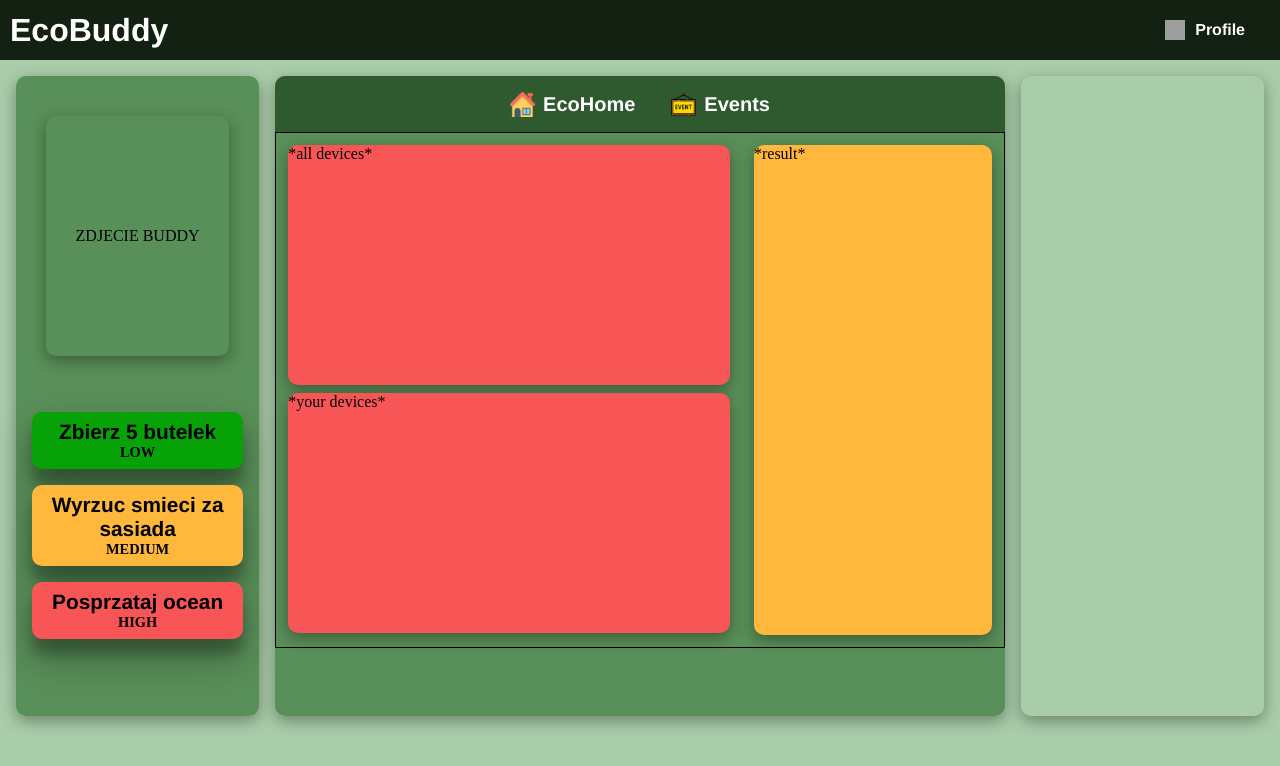
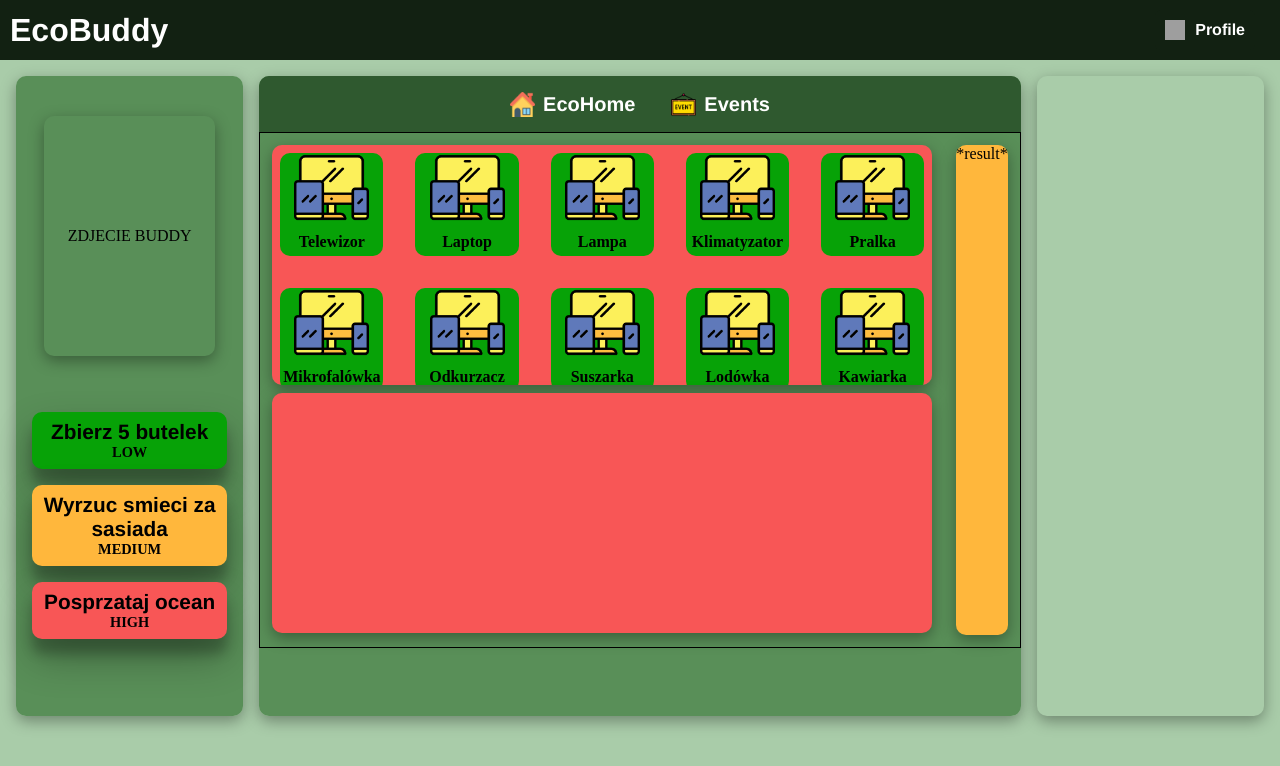
Before and after one commit to JakubKonkol/EcoBuddy, an Angular app in the folder EcoBuddyApp/: page / in a window 1280 px wide. Shown: the top 766 px of the page. Built offline with nearby package versions, Linux system fonts and the light colour scheme; grey boxes are pictures that could not be loaded.

Commit message:
lets set up devices!!

```diff
--- a/EcoBuddyApp/src/app/app.module.ts
+++ b/EcoBuddyApp/src/app/app.module.ts
@@ -8,6 +8,7 @@ import { HeaderViewComponent } from './components/header-view/header-view.compon
 import { SingleTaskViewComponent } from './components/single-task-view/single-task-view.component';
 import { DashboardViewComponent } from './components/dashboard-view/dashboard-view.component';
 import { EcoHomeViewComponent } from './components/eco-home-view/eco-home-view.component';
+import { SingleDeviceViewComponent } from './components/single-device-view/single-device-view.component';
 
 @NgModule({
   declarations: [
@@ -16,7 +17,8 @@ import { EcoHomeViewComponent } from './components/eco-home-view/eco-home-view.c
     HeaderViewComponent,
     SingleTaskViewComponent,
     DashboardViewComponent,
-    EcoHomeViewComponent
+    EcoHomeViewComponent,
+    SingleDeviceViewComponent
   ],
   imports: [
     BrowserModule,
--- a/EcoBuddyApp/src/app/components/eco-home-view/eco-home-view.component.css
+++ b/EcoBuddyApp/src/app/components/eco-home-view/eco-home-view.component.css
@@ -26,4 +26,36 @@
   height: 15rem;
   border-radius: 10px;
   box-shadow: rgba(0, 0, 0, 0.35) 0px 5px 15px;
+  overflow-y: scroll;
+  display: grid;
+  /*grid-template-columns: repeat(auto-fill, minmax(150px, 0.7fr) ); experimental*/
+  grid-template-columns: repeat(5, 1fr);
+  gap: 1rem;
 }
+.all-devices > *, .your-devices > *{
+  margin: 0.5rem;
+}
+.modal{
+  position: fixed;
+  top: 0;
+  left: 0;
+  width: 100%;
+  height: 100%;
+  background-color: rgba(0, 0, 0, 0.5);
+  display: flex;
+  justify-content: center;
+  align-items: center;
+  z-index: 1000;
+}
+.modal-content{
+  padding: 1rem;
+  background-color: #191919;
+  border-radius: 10px;
+  display: flex;
+  flex-direction: column;
+  justify-content: center;
+  align-items: center;
+  width: 30vw;
+  height: 30vh;
+  gap: 1rem;
+}
--- a/EcoBuddyApp/src/app/components/eco-home-view/eco-home-view.component.html
+++ b/EcoBuddyApp/src/app/components/eco-home-view/eco-home-view.component.html
@@ -1,13 +1,30 @@
 <div class="container">
   <div class="devices">
     <div class="all-devices">
-      *all devices*
+      <app-single-device-view
+        *ngFor="let device of devices"
+        [device]="device"
+        (click)="selectDevice(device)"
+        />
     </div>
     <div class="your-devices">
-      *your devices*
+      <app-single-device-view
+        *ngFor="let device of yourDevices"
+        [device]="device"
+        (click)="removeDevice(device)"
+        />
     </div>
   </div>
   <div class="result">
     *result*
   </div>
 </div>
+
+<div class="modal" *ngIf="shouldModalBeActive && selectedDevice != undefined">
+  <div class="modal-content">
+    <img src="assets/responsive.png" width="100px" height="100px" rel="device">
+    <h1> {{selectedDevice.name}}</h1>
+    <p> {{selectedDevice.powerUsage}}kW/h</p>
+    <button (click)="addDevice()"> Add Device </button>
+  </div>
+</div>
--- a/EcoBuddyApp/src/app/components/eco-home-view/eco-home-view.component.ts
+++ b/EcoBuddyApp/src/app/components/eco-home-view/eco-home-view.component.ts
@@ -9,8 +9,27 @@ import {Device} from "../../shared/Device";
 })
 export class EcoHomeViewComponent implements OnInit{
   devices: Device[] = [];
+  yourDevices: Device[] = [];
+  shouldModalBeActive: boolean = false;
+  selectedDevice: Device | undefined;
   ngOnInit(): void {
     this.devices = new DeviceLoader().devices;
   }
 
+  selectDevice(device: Device) {
+    this.selectedDevice = device;
+    this.shouldModalBeActive = true;
+  }
+  addDevice() {
+    if(this.selectedDevice === undefined) return;
+    this.yourDevices.push(this.selectedDevice);
+    this.selectedDevice = undefined;
+    this.shouldModalBeActive = false;
+
+
+  }
+
+  removeDevice(device: Device) {
+    this.yourDevices.splice(this.yourDevices.indexOf(device), 1);
+  }
 }
--- /dev/null
+++ b/EcoBuddyApp/src/app/components/single-device-view/single-device-view.component.css
@@ -0,0 +1,23 @@
+.container{
+  height: 100px;
+  width: 100px;
+  display: flex;
+  flex-direction: column;
+  align-items: center;
+  justify-content: center;
+  background-color: #07a207;
+  border-radius: 10px;
+  padding: 0.1rem;
+}
+.container:hover{
+  background-color: #0bd60b;
+  cursor: pointer;
+  transform: scale(1.05);
+  transition: ease-in-out 0.2s;
+}
+.device-name{
+  font-size: 1rem;
+  font-weight: bold;
+  margin: 0.5rem;
+  text-align: center;
+}
--- /dev/null
+++ b/EcoBuddyApp/src/app/components/single-device-view/single-device-view.component.html
@@ -0,0 +1,4 @@
+<div class="container">
+  <img src="assets/responsive.png" width="75px" height="75px" alt="Responsive">
+  <p class="device-name"> {{device.name}}</p>
+</div>
--- a/EcoBuddyApp/src/app/shared/deviceList.json
+++ b/EcoBuddyApp/src/app/shared/deviceList.json
@@ -44,7 +44,7 @@
     "pobor_mocy": 800
   },
   {
-    "nazwa": "Kamera_monitoringu",
+    "nazwa": "Kamera",
     "pobor_mocy": 300
   },
   {
```
Also changed, not shown: EcoBuddyApp/src/app/components/single-device-view/single-device-view.component.ts (added, +12 -0 lines), EcoBuddyApp/src/assets/responsive.png (added), 1 other file (tests, documents, lock files or other folders).
